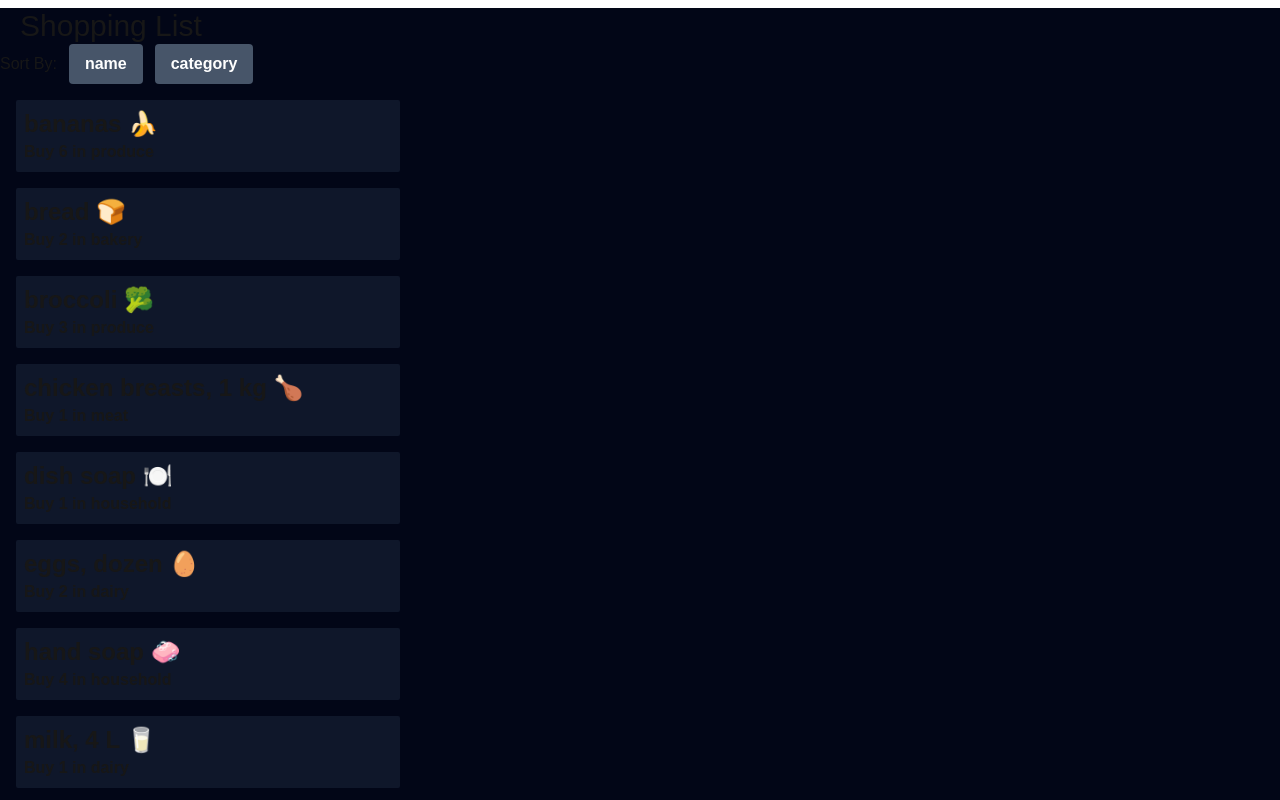
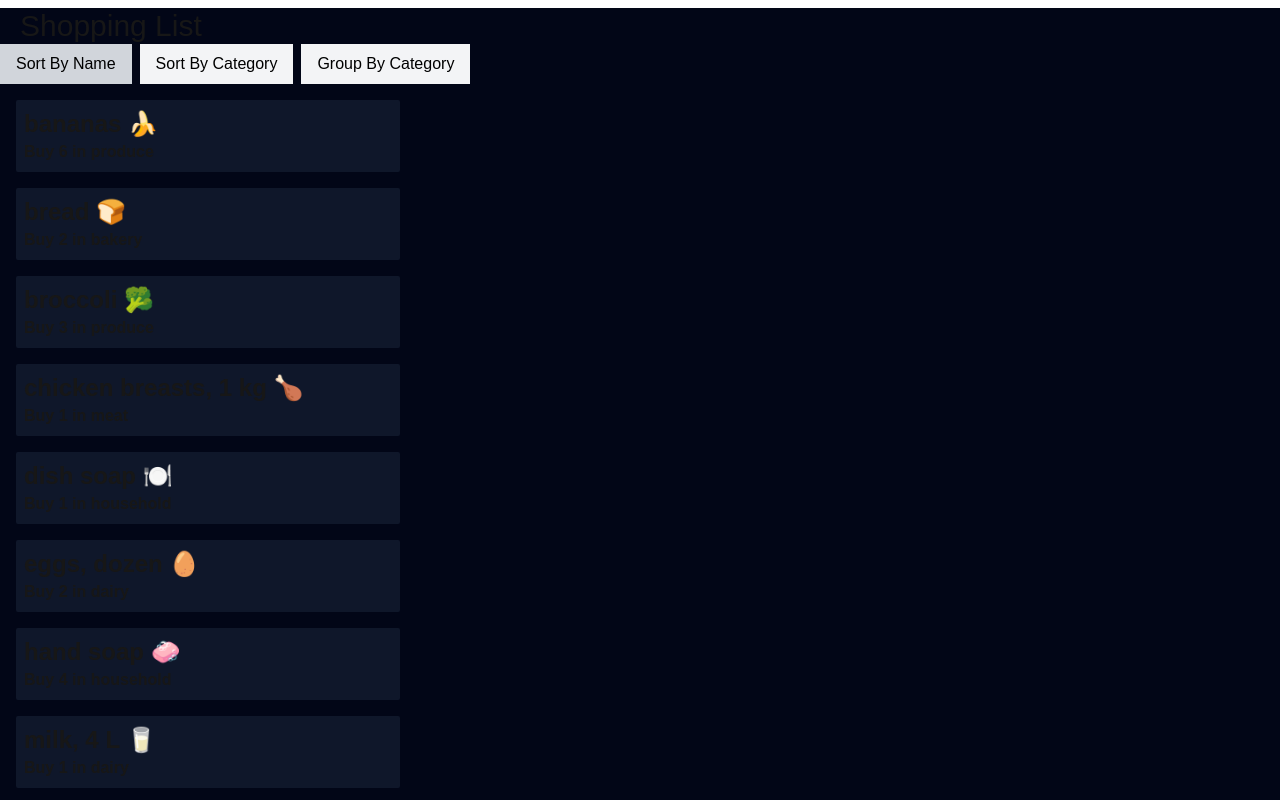
Before and after one commit to TrupeshMandani/cprg306-assignments, a Next.js app: page /week-6 in a window 1280 px wide. Shown: the top 800 px of the page. Built offline with nearby package versions, Linux system fonts and the light colour scheme.

Commit message:
group sorting function added

```diff
--- a/app/week-6/item-list.js
+++ b/app/week-6/item-list.js
@@ -1,49 +1,108 @@
 "use client";
+import { useState } from "react";
+import Item from "./item";
+import itemsData from "./items.json";
 
-import React from "react";
-import { useState } from "react";
+export default function ItemList() {
+  const [sortBy, setSortBy] = useState("name");
 
-import Item from "./item";
-import items from "./items.json";
+  const sortedItems = () => {
+    if (sortBy === "name") {
+      return [...itemsData].sort((a, b) => a.name.localeCompare(b.name));
+    } else if (sortBy === "category") {
+      return [...itemsData].sort((a, b) =>
+        a.category.localeCompare(b.category)
+      );
+    } else if (sortBy === "grouped") {
+      const grouped = itemsData.reduce((acc, item) => {
+        if (!acc[item.category]) {
+          acc[item.category] = [];
+        }
+        acc[item.category].push(item);
+        return acc;
+      }, {});
 
-const ItemList = () => {
-  const [sortBy, setSortBy] = useState("name");
-  // create a function to sort item array bases on sortBy state variable
-  const sortItem = (items, sortBy) => {
-    return (a, b) => {
-      if (a[sortBy] < b[sortBy]) {
-        return -1;
+      // Sort each category's items and then return as a flat array
+      return Object.keys(grouped)
+        .sort() // Sort categories alphabetically
+        .flatMap((category) =>
+          grouped[category].sort((a, b) => a.name.localeCompare(b.name))
+        );
     }
-      if (a[sortBy] > b[sortBy]) {
-        return 1;
-      }
-      return 0;
-    };
+    return itemsData;
   };
 
   return (
     <div>
-      Sort By:
+      <div className="mb-4">
         <button
-        className=" ml-3 min-w-max bg-slate-600 hover:bg-slate-700 text-white font-bold py-2 px-4 rounded"
           onClick={() => setSortBy("name")}
+          className={`mr-2 px-4 py-2 text-black ${
+            sortBy === "name" ? "bg-gray-300" : "bg-gray-100"
+          } capitalize`}
         >
-        name
+          Sort by Name
         </button>
         <button
-        className=" min-w-max bg-slate-600 ml-3 hover:bg-slate-700 text-white font-bold py-2 px-4 rounded "
           onClick={() => setSortBy("category")}
+          className={`mr-2 px-4 py-2 text-black ${
+            sortBy === "category" ? "bg-gray-300" : "bg-gray-100"
+          } capitalize`}
         >
-        {" "}
-        category
+          Sort by Category
         </button>
+        <button
+          onClick={() => setSortBy("grouped")}
+          className={`px-4 py-2 text-black ${
+            sortBy === "grouped" ? "bg-gray-300" : "bg-gray-100"
+          } capitalize`}
+        >
+          Group by Category
+        </button>
+      </div>
+
+      {sortBy === "grouped" ? (
+        // Render grouped items by category
+        Object.entries(
+          itemsData.reduce((acc, item) => {
+            if (!acc[item.category]) {
+              acc[item.category] = [];
+            }
+            acc[item.category].push(item);
+            return acc;
+          }, {})
+        )
+          .sort(([a], [b]) => a.localeCompare(b))
+          .map(([category, items]) => (
+            <div key={category} className="mb-4">
+              <h3 className="capitalize font-bold">{category}</h3>
               <ul>
-        {items.sort(sortItem(items, sortBy)).map((item) => (
-          <Item key={item.id} {...item} />
+                {items
+                  .sort((a, b) => a.name.localeCompare(b.name))
+                  .map((item) => (
+                    <Item
+                      key={item.id}
+                      name={item.name}
+                      quantity={item.quantity}
+                      category={item.category}
+                    />
                   ))}
               </ul>
             </div>
+          ))
+      ) : (
+        // Render sorted list
+        <ul>
+          {sortedItems().map((item) => (
+            <Item
+              key={item.id}
+              name={item.name}
+              quantity={item.quantity}
+              category={item.category}
+            />
+          ))}
+        </ul>
+      )}
+    </div>
   );
-};
-
-export default ItemList;
+}
```
Lines whose indentation alone changed are shown as unchanged.
